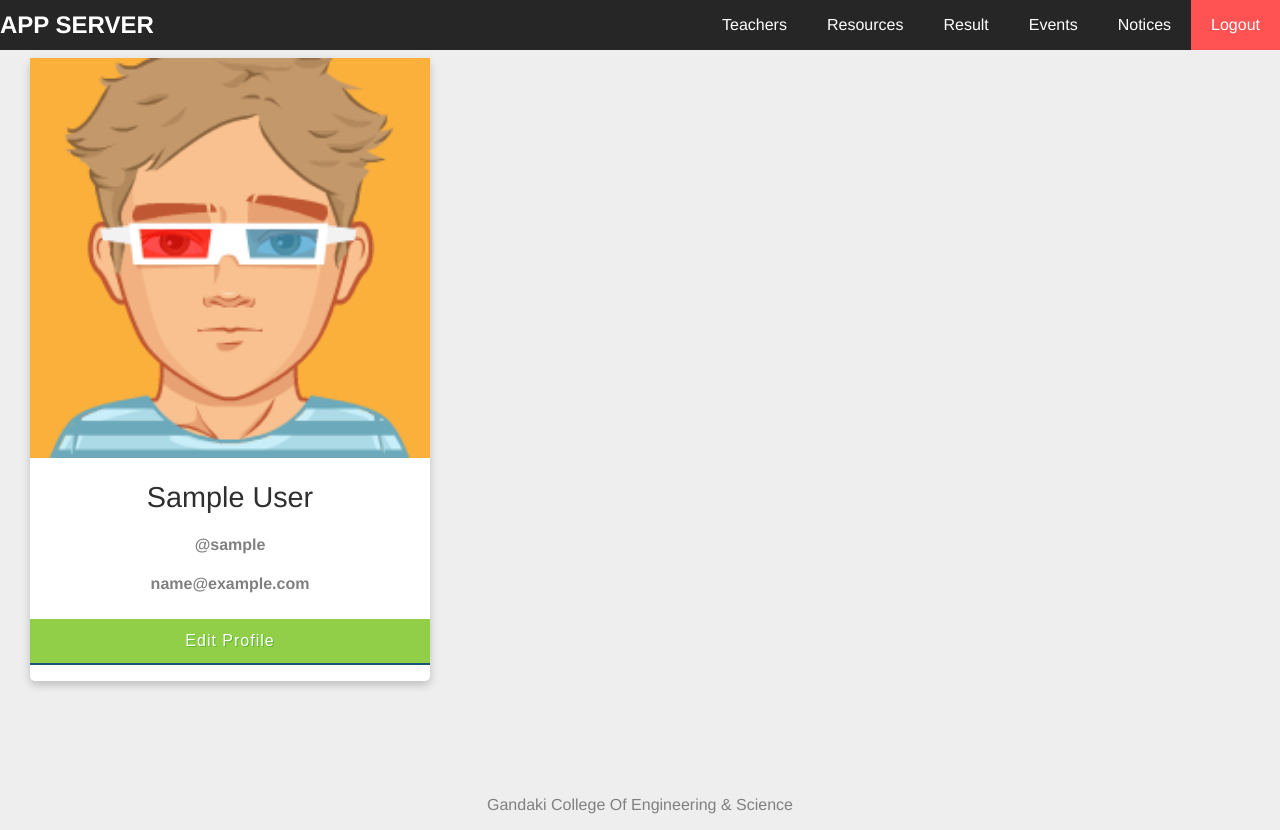
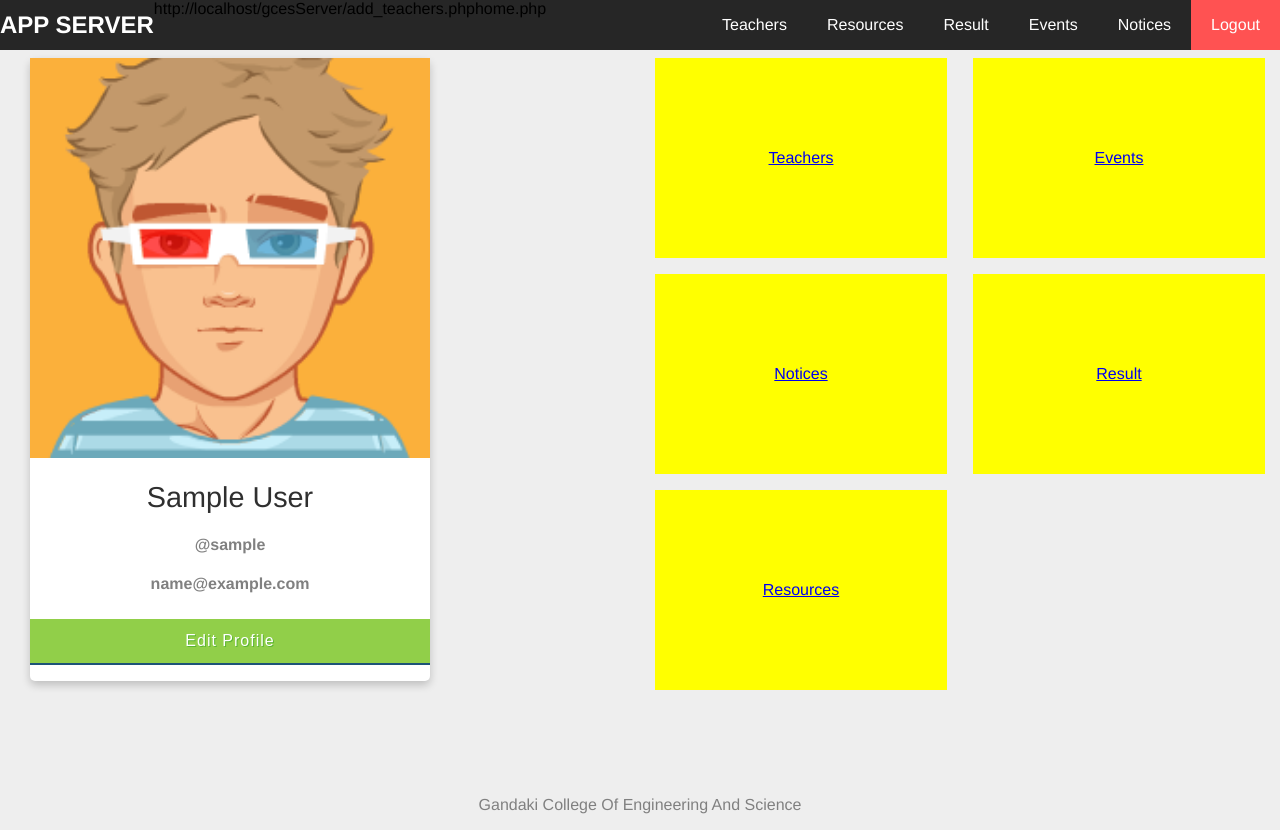
Before and after one commit to ananta/college-app, a PHP site: page /gcesServer/home.php in a window 1280 px wide. Run offline with PHP 8.4, Linux system fonts and the light colour scheme; the visitor is signed in with stand-in values (Sample User, id 1).

Commit message:
New Layout System for PHP

```diff
--- a/components/footer.php
+++ b/components/footer.php
@@ -1,4 +1,4 @@
 </div>
 <p style="color:gray; text-align:center">
-    Gandaki College Of Engineering & Science
+    Gandaki College Of Engineering And Science
 </p>
--- a/components/header.php
+++ b/components/header.php
@@ -1,15 +1,16 @@
 <?php
 	ob_start();
 	$currentPage = substr($_SERVER['REQUEST_URI'],12);
+	$mainPage= 'http://'.$_SERVER['SERVER_NAME']."/gcesServer/";
+?>
 
-?>
 <!DOCTYPE html>
 <html lang="en" >
 <head>
 	<meta charset="UTF-8">
 	<meta name="viewport" content="width=device-width, initial-scale=1.0">
   <title>Admin Login</title>
-      <link rel="stylesheet" href="css/style.css" type="text/css">
+      <link rel="stylesheet" href="<?php echo $mainPage?>css/style.css?load=<?php echo time();?>" type="text/css">
 </head>
 <body>
 <header>
@@ -17,7 +18,7 @@
 		<img src="res/hamburger.png" alt="icon">
 	</div>
 	<div class= "menu">
-		<a class="brand" href="home.php">APP SERVER</a>
+		<a class="brand" href="<?php echo $mainPage;?>home.php">APP SERVER</a>
 	</div>
 	<?php
 	if (!isset($_SESSION["login_user"])){
@@ -32,15 +33,17 @@
 		echo '
 		<nav>
 			<ul>
-				<li><a class="'.($currentPage == "add_teachers.php" ? "active" : "inactive").'" href="add_teachers.php">Teachers</a></li>
-				<li><a class="'.($currentPage == "resources.php" ? "active" : "inactive").'" href="resources.php">Resources</a></li>
-				<li><a class="'.($currentPage == "results.php" ? "active" : "inactive").'" href="results.php">Result</a></li>
-				<li><a class="'.($currentPage == "add_events.php" ? "active" : "inactive").'"  href="add_events.php">Events</a></li>
-				<li><a class="'.($currentPage == "notices.php" ? "active" : "inactive").'"  href="notices.php">Notices</a></li>
+				<li><a class="'.($currentPage == "add_teachers.php" ? "active" : "inactive").'" href="'.$mainPage.'add_teachers.php">Teachers</a></li>
+				<li><a class="'.($currentPage == "resources.php" ? "active" : "inactive").'" href="'.$mainPage.'resources.php">Resources</a></li>
+				<li><a class="'.($currentPage == "results.php" ? "active" : "inactive").'" href="'.$mainPage.'results.php">Result</a></li>
+				<li><a class="'.($currentPage == "add_events.php" ? "active" : "inactive").'"  href="'.$mainPage.'add_events.php">Events</a></li>
+				<li><a class="'.($currentPage == "notices.php" ? "active" : "inactive").'"  href="'.$mainPage.'notices.php">Notices</a></li>
 				<li><a class="danger" href="logout.php">Logout</a></li>
 			</ul>
 		</nav>
 		';
+		echo $mainPage.'add_teachers.php';
+		echo $currentPage;
 	  }
 	?>
 
--- a/css/style.css
+++ b/css/style.css
@@ -434,21 +434,90 @@ header {
   .heroic-title {
 	  color:#fff;
   }
-
+  .heroic-img {
+	width:35px;
+	margin-right:10px;
+	margin-top:5px;
+  }
   /* Events Page */
   .eventImg {
 	background-color: #aaa;
-	width: 100%;
+	width: 50%;
+	height: auto;
+	margin-left: auto;
+	margin-right: auto;
+	display: block;
 	padding: 20px;
   }
 
   .eventCard {
 	background-color: white;
-	padding: 20px;
+	width: 50%;
+	padding: 35px;
 	margin-top: 20px;
+	max-width: 1000px;
+	min-width: 800px;
+	height:auto;
   }
 
-  events-container {
-	  width:75%;
-	  margin:4em;
+  .events-container {
+	  margin: 0 auto;
+	  display: table;
+
   }
+
+  .eventTitle {
+	font-size: 30px;
+	color:#235F87;
+  }
+  .eventSubTitle {
+	color:#008000;
+	font-size: 18px;
+}
+  .eventTime {
+	color:#008000;
+	font-size: 14px;
+
+  }
+  .eventDetails {
+	margin-left:10px;
+	margin-top:30px;
+	margin-right: 10px;
+	color:gray;
+  }
+
+  /* Home Grid Menu Container */
+
+  .homeGridMenu {
+	   /* Grid Fallback */
+	 display: flex;
+	 flex-wrap: wrap;
+
+		 /* Grid Working */
+		 display: grid;
+		 grid-template-columns: repeat(auto-fill, minmax(200px, 1fr));
+		 grid-auto-rows: minmax(150px, auto);
+		 grid-gap: 1em;
+
+  }
+
+  .moduleItem {
+		/* Demo-Specific Styles */
+		background: yellow;
+		display: flex;
+		align-items: center;
+		justify-content: center;
+		height: 200px;
+
+		/* Flex Fallback */
+		margin-left: 5px;
+		margin-right: 5px;
+		flex: 1 1 200px;
+  }
+
+  /* If Grid is supported, remove the margin we set for the fallback */
+@supports (display: grid) {
+	.module {
+	  margin: 0;
+	}
+  }
--- a/home.php
+++ b/home.php
@@ -14,7 +14,13 @@
             </div>
         </div>
         <div class="column">
-
+            <div class="homeGridMenu">
+                <div class="moduleItem"><a href="pages/admin/admin_teachers.php">Teachers</a></div>
+                <div class="moduleItem"><a href="pages/admin/admin_events.php">Events</a></div>
+                <div class="moduleItem"><a href="pages/admin/admin_notices.php">Notices</a></div>
+                <div class="moduleItem"><a href="pages/admin/admin_result.php">Result</a></div>
+                <div class="moduleItem"><a href="pages/admin/admin_resources.php">Resources</a></div>
+            </div>
         </div>
 
     </div>
```
Also changed, not shown: events.php (+20 -8 lines), pages/admin/admin_events.php (added, +10 -0 lines), pages/admin/admin_notices.php (added, +10 -0 lines), pages/admin/admin_resources.php (added, +10 -0 lines), pages/admin/admin_result.php (added, +10 -0 lines), pages/admin/admin_teachers.php (added, +10 -0 lines), res/calendar_icon.png (added), res/clock_icon.png (added), res/location_icon.png (added).
